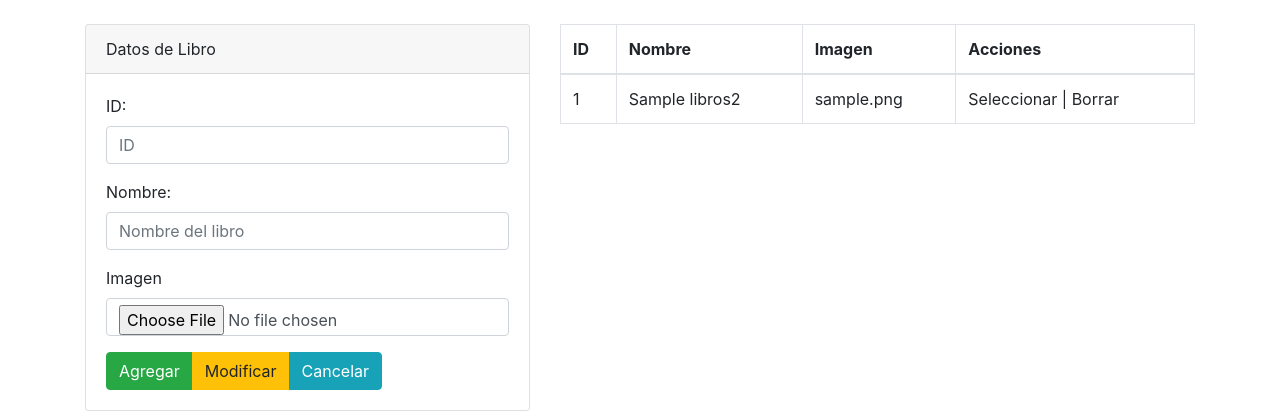
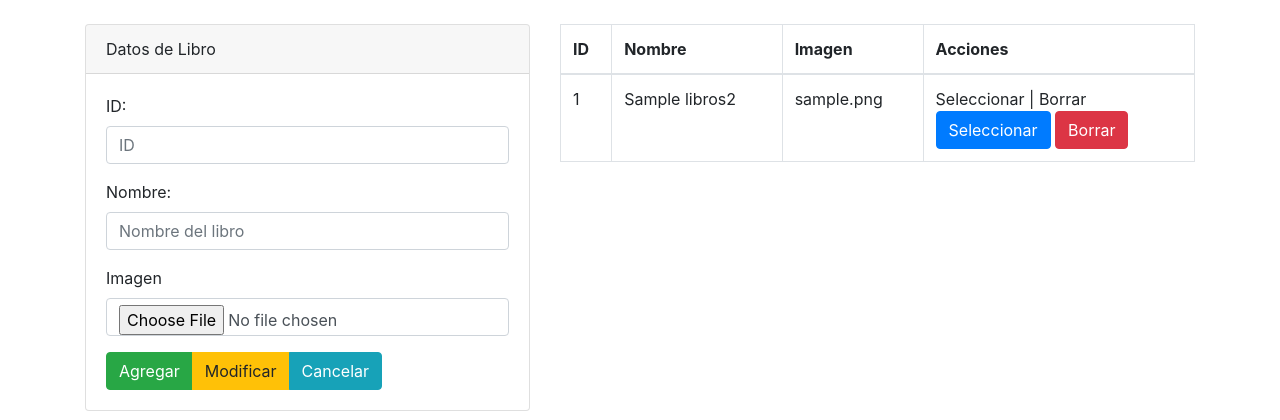
Before and after one commit to gnuedwin/sitioWeb, a PHP site: page /administrador/seccion/productos.php in a window 1280 px wide. Shown: the part 56-476 px from the top of the page. Run offline with PHP 8.4, Linux system fonts and the light colour scheme; tables that the repository leaves empty or names only in its code hold one stand-in row (values such as "Sample post").

Commit message:
add btn borrar & seleccionar

```diff
--- a/administrador/seccion/productos.php
+++ b/administrador/seccion/productos.php
@@ -91,7 +91,22 @@ switch($accion){
                 <td ><?php echo $Libro['id']; ?></td>
                 <td><?php echo $Libro['nombre']; ?></td>
                 <td><?php echo $Libro['imagen']; ?></td>
-                <td>Seleccionar | Borrar</td>
+
+                <td>
+
+                Seleccionar | Borrar
+                <form method="post">
+
+                    <input type="hidden" name="txtID" id="txtID" value="<?php echo $Libro['id']; ?>" />
+
+                    <input type="submit" name="accion" value="Seleccionar" class="btn btn-primary" />
+
+                    <input type="submit" name="accion" value="Borrar" class="btn btn-danger" />
+
+                </form>
+
+                </td>
+
             </tr>
            <?php } ?>
         </tbody>
```
